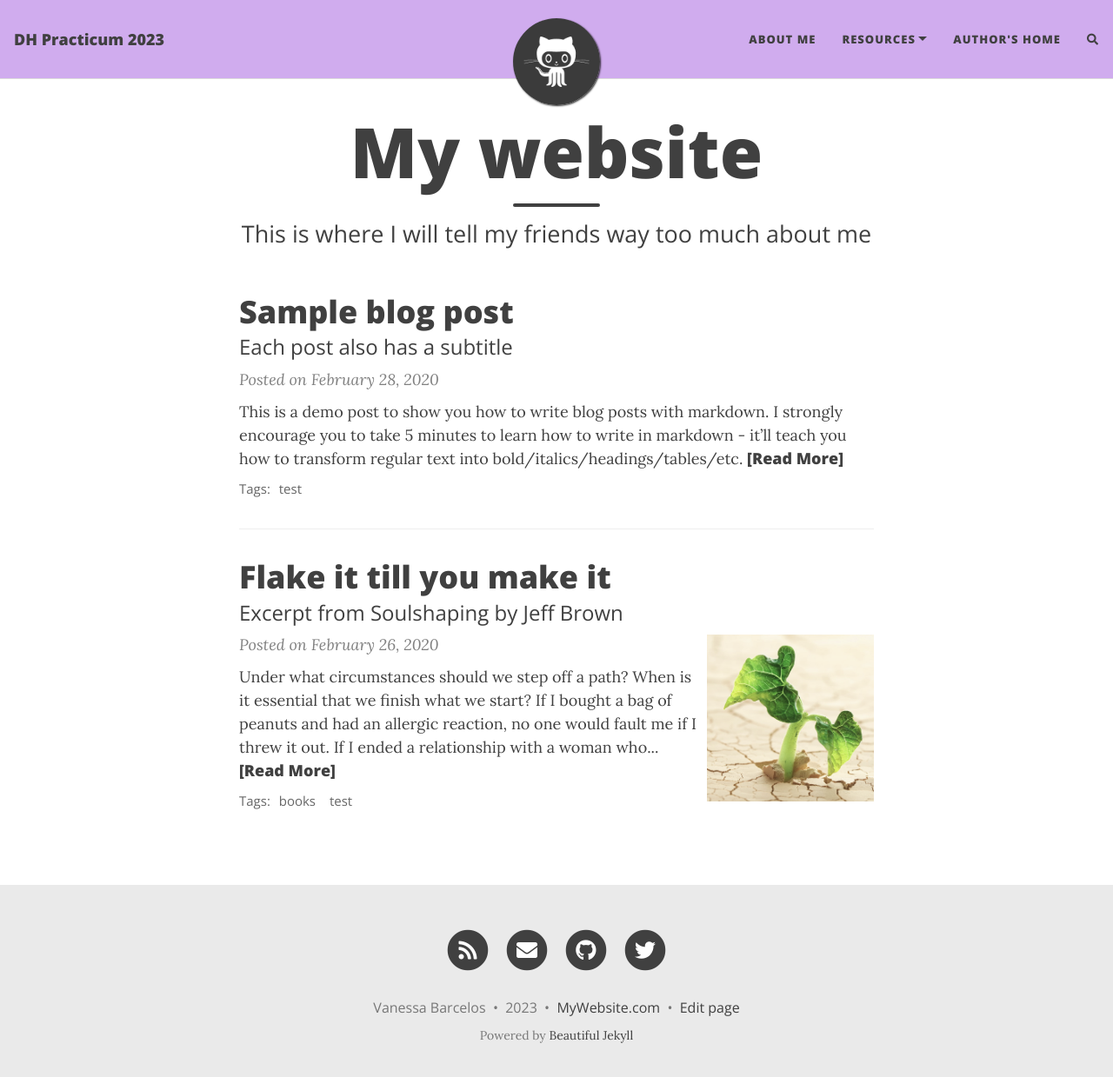
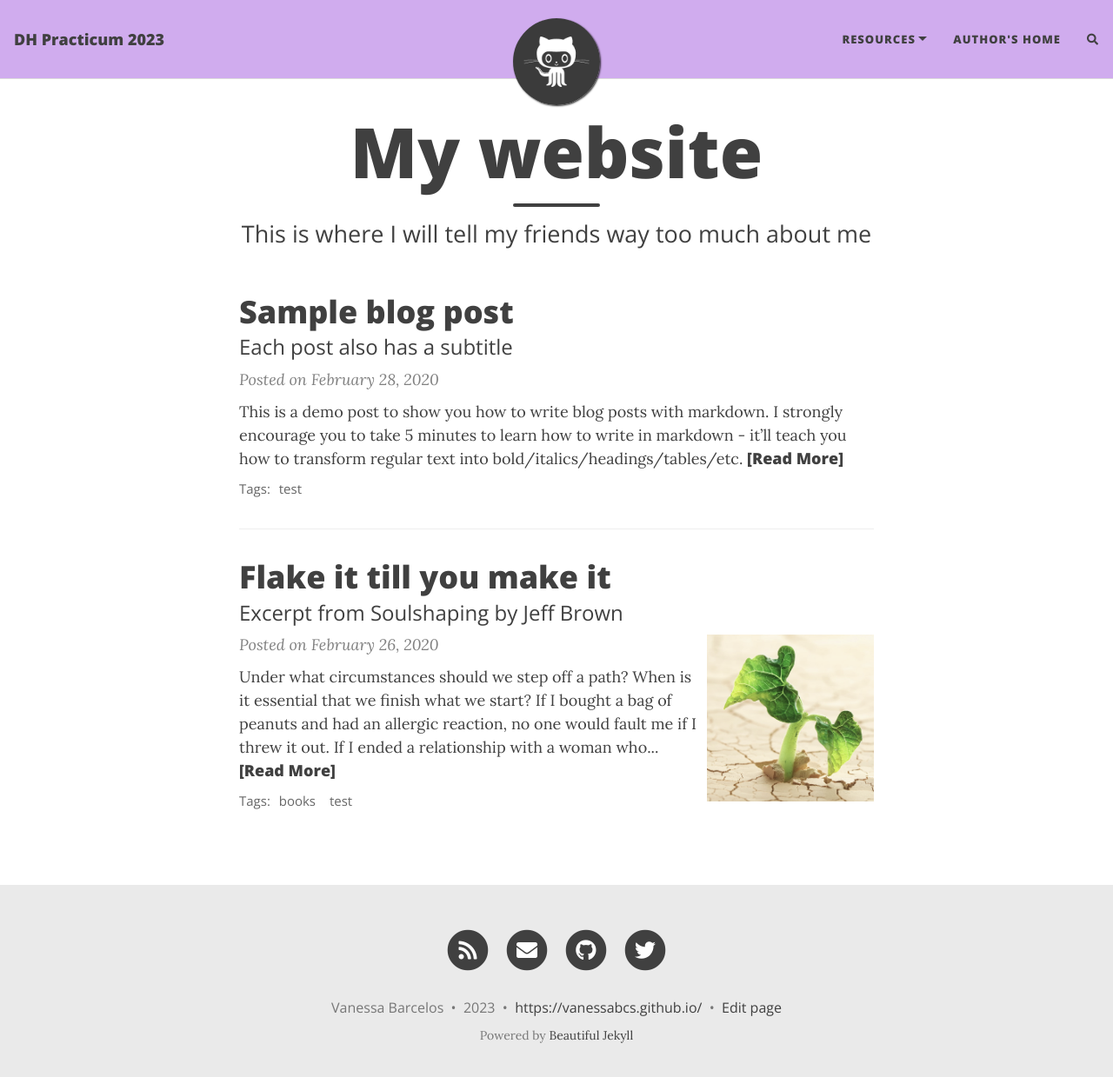
Before and after one commit to vanessabcs/about, a Jekyll site: the page built from index.html, in a window 1280 px wide and 1252 px high. Shown: the top 1239 px of the window at 87% size. Built offline with Jekyll 4.4.1, drawn with Linux system fonts in a browser that asks for light colours; nearby versions of some CDN libraries; the list of posts is cut into pages by our own code; comment, search, counter and statistics services are not loaded.

Commit message:
editing DH23

```diff
--- a/_config.yml
+++ b/_config.yml
@@ -20,11 +20,10 @@
 ###############################################
 
 navbar-links:
-  About Me: "aboutme"
   Resources:
     - Beautiful Jekyll: "https://beautifuljekyll.com"
     - Learn markdown: "https://www.markdowntutorial.com/"
-  Author's home: "https://deanattali.com"
+  Author's home: "https://vanessabcs.github.io/"
 
 ################
 # --- Logo --- #
@@ -49,7 +48,7 @@
 # Select the social network links that you want to show in the footer.
 # Uncomment the links you want to show and add your information to each one.
 social-network-links:
-  email: "someone@example.com"
+  email: "vrd28@miami.edu"
   rss: true  # remove this line if you don't want to show an RSS link at the bottom
   facebook:
   github: vanessabcs
@@ -58,11 +57,11 @@
   youtube:
 #  medium:
 #  reddit:
-#  linkedin: Vanessa Barcelos
+linkedin: Vanessa Barcelos
 #  xing:
 #  stackoverflow:
 #  snapchat:
-#  instagram: teachervanessab
+instagram: teachervanessab
 #  spotify:
 #  telephone:
 #  steam:
@@ -88,13 +87,13 @@
 # Select which social network share links to show in posts
 share-links-active:
   twitter: true
-  facebook: true
+  facebook: false
   linkedin: true
   vk: false
 
 # How to display the link to your website in the footer
 # Remove this if you don't want a link in the footer
-url-pretty: "MyWebsite.com"
+url-pretty: "https://vanessabcs.github.io/"
 
 # Excerpt word length - Truncate the excerpt of each post on the feed page to the specified number of words
 excerpt_length: 50
```
